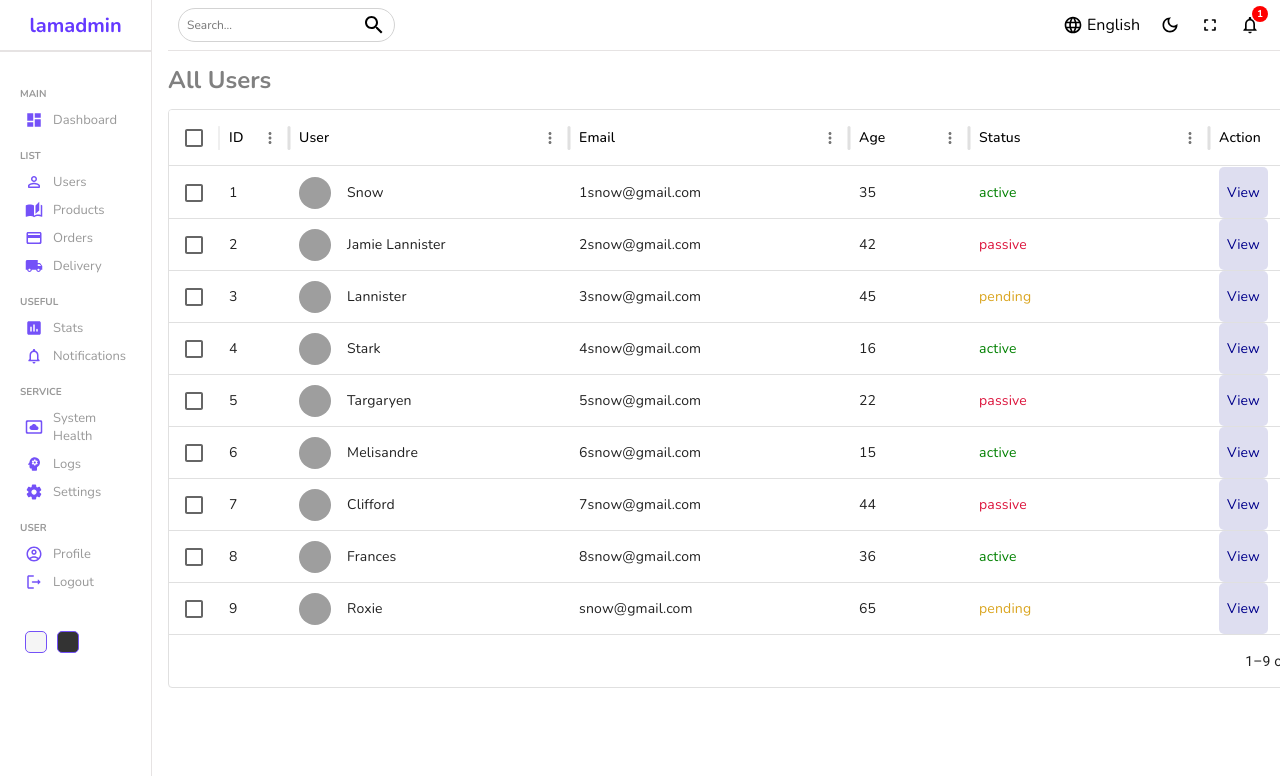
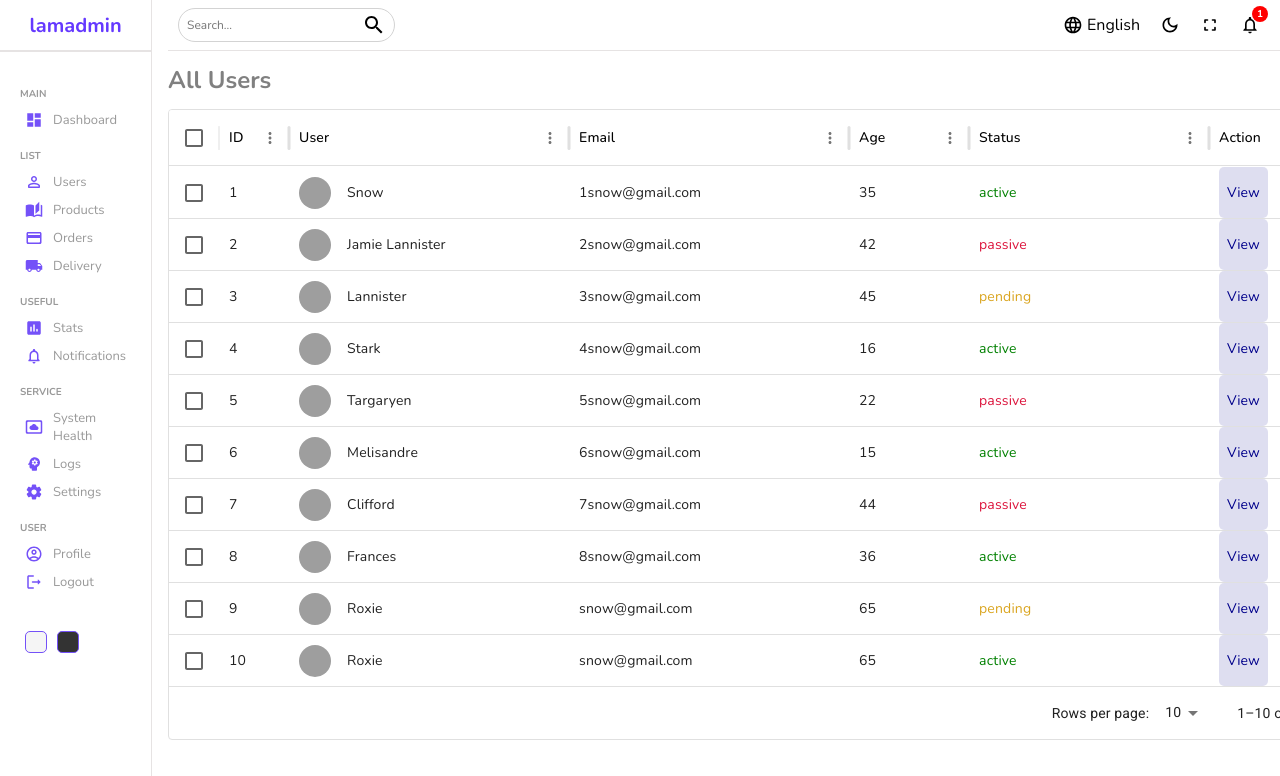
Before and after one commit to Havold/library-manager-web, a React (Create React App) app: page /users in a window 1280 px wide. Shown: the top 776 px of the page. Built offline with nearby package versions, Linux system fonts and the light colour scheme; grey boxes are pictures that could not be loaded.

Commit message:
Fix bug number rows show in Datatable and clean code.

```diff
--- a/src/App.js
+++ b/src/App.js
@@ -5,7 +5,7 @@ import List from './pages/list/List';
 import Single from './pages/single/Single';
 import New from './pages/new/New';
 import { userInputs, bookInputs } from './formSource';
-import { useContext, useState } from 'react';
+import { useContext } from 'react';
 import { DarkModeContext } from './context/DarkModeContext';
 
 function App() {
--- a/src/components/DataTable/index.jsx
+++ b/src/components/DataTable/index.jsx
@@ -34,7 +34,7 @@ function DataTable({ title, type }) {
                 columns={userColumns.concat(actions)}
                 initialState={{
                     pagination: {
-                        paginationModel: { page: 0, pageSize: 9 },
+                        paginationModel: { page: 0, pageSize: 10 },
                     },
                 }}
                 pageSizeOptions={[5, 10]}
--- a/src/pages/list/List.jsx
+++ b/src/pages/list/List.jsx
@@ -1,4 +1,3 @@
-import { TimeToLeave } from '@mui/icons-material';
 import DataTable from '../../components/DataTable';
 import Navbar from '../../components/navbar/Navbar';
 import Sidebar from '../../components/sidebar/Sidebar';
--- a/src/pages/new/New.jsx
+++ b/src/pages/new/New.jsx
@@ -16,7 +16,6 @@ function New({ inputs, title }) {
             file.preview = URL.createObjectURL(file);
             setImg(file);
             e.target.value = null;
-            console.log(img);
         }
     };
 
@@ -24,7 +23,6 @@ function New({ inputs, title }) {
         return () => {
             if (img) {
                 URL.revokeObjectURL(img.preview);
-                console.log('Cleanup');
             }
         };
     }, [img]);
@@ -59,7 +57,7 @@ function New({ inputs, title }) {
 
                             {inputs.map((item) => {
                                 return (
-                                    <div className="formInput">
+                                    <div key={item.id} className="formInput">
                                         <label>{item.label}</label>
                                         <input type={item.type} placeholder={item.placeholder} />
                                     </div>
--- a/src/pages/single/Single.jsx
+++ b/src/pages/single/Single.jsx
@@ -3,7 +3,6 @@ import Sidebar from '../../components/sidebar/Sidebar';
 import './single.scss';
 import Chart from './../../components/Chart';
 import Table from './../../components/table/Table';
-import { ArrowBack } from '@mui/icons-material';
 import BackBtn from '../../components/BackBtn';
 
 function Single() {
```
